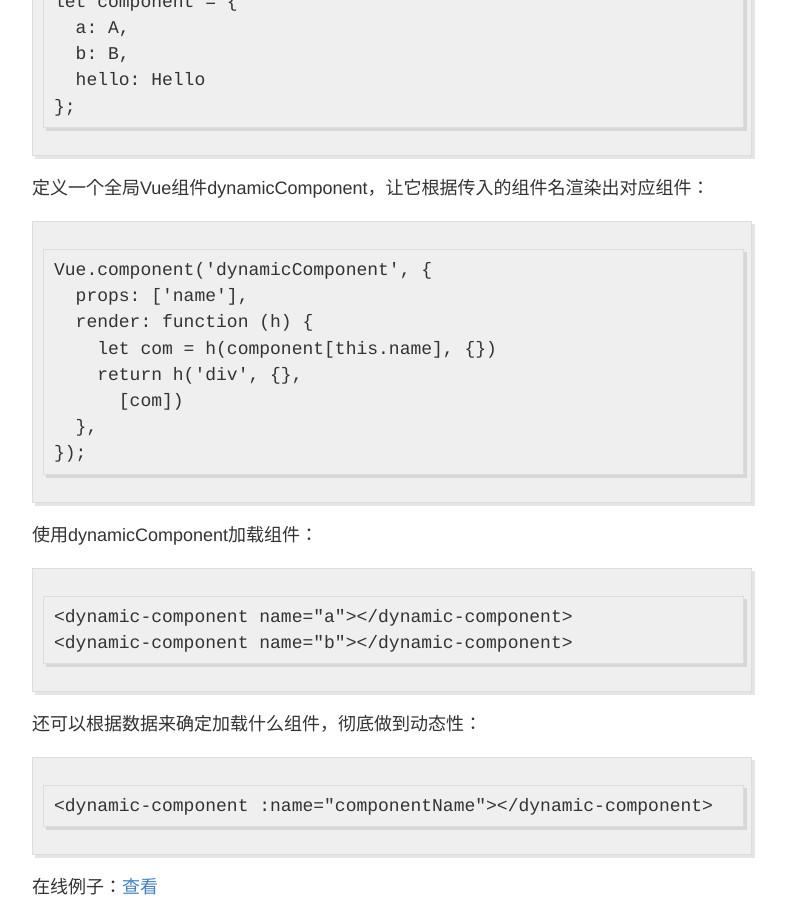
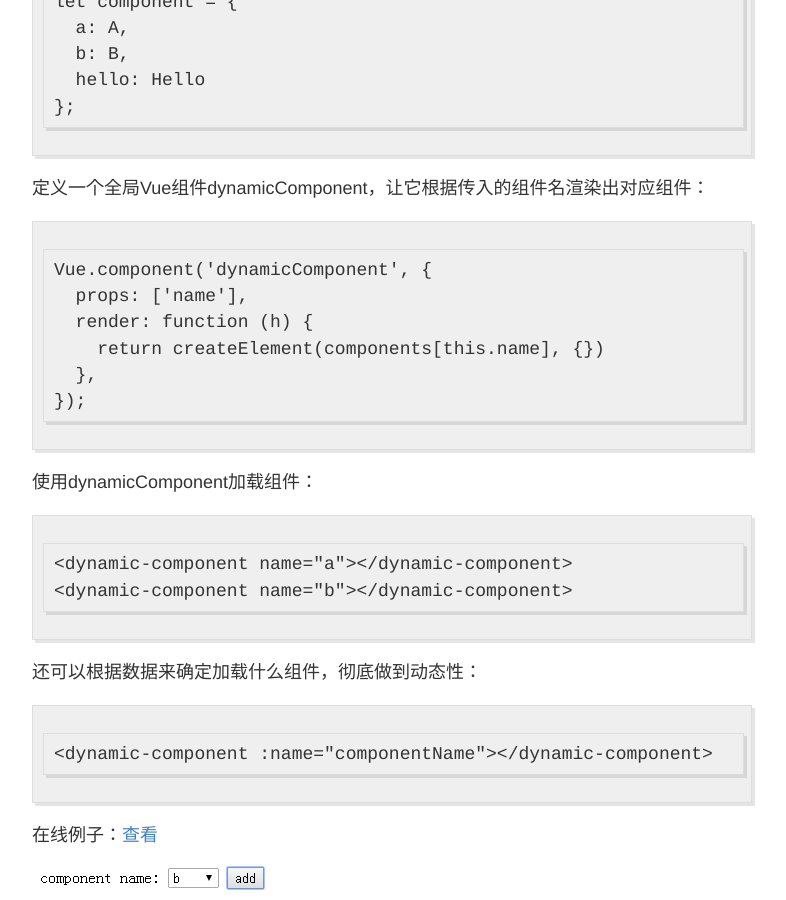
Before and after one commit to fruitSandwich/fruitsandwich.github.io, a Jekyll site: the page built from _posts/2017-01-12-vue-dynamic-component-and-route.md, in a window 1280 px wide and 900 px high, scrolled down 2383 px. Shown: the whole window, without its empty margins (248-1034 px from the left). Built offline with Jekyll 4.4.1, drawn with Linux system fonts in a browser that asks for light colours.

Commit message:
modify dynamic-component

````diff
--- a/_posts/2017-01-12-vue-dynamic-component-and-route.md
+++ b/_posts/2017-01-12-vue-dynamic-component-and-route.md
@@ -46,9 +46,7 @@
 Vue.component('dynamicComponent', {
   props: ['name'],
   render: function (h) {
-    let com = h(component[this.name], {})
-    return h('div', {},
-      [com])
+    return createElement(components[this.name], {})
   },
 });
 ```
````
